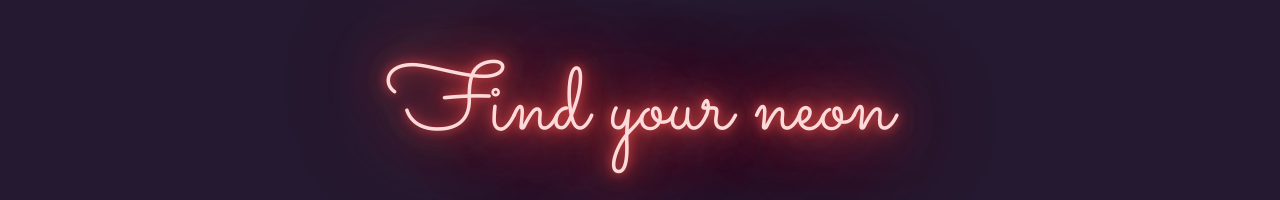
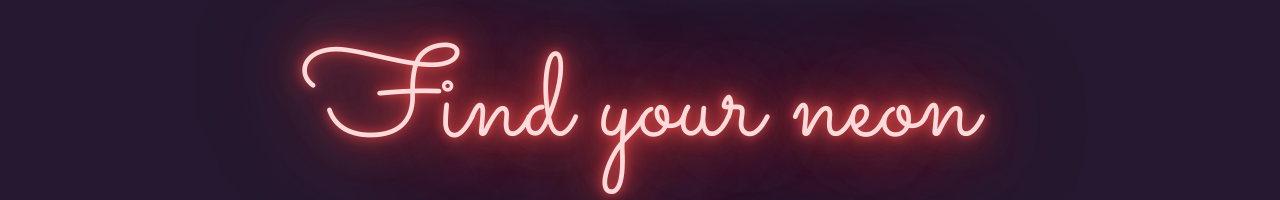
Before and after one commit to ogNG4/neon_store, a React (Create React App) app: page / in a window 1280 px wide. Shown: the part 170-370 px from the top of the page. Built offline with nearby package versions, Linux system fonts and the light colour scheme.

Commit message:
responsive about section

```diff
--- a/src/components/About/About.js
+++ b/src/components/About/About.js
@@ -11,7 +11,6 @@ const About = () => {
       <div className={css["typing-animation"]}>
         <div className={css.typewriter}>
           <TypeWriterEffect
-            widht="max-content"
             startDelay={2000}
             cursorColor="white"
             multiText={[
@@ -23,7 +22,7 @@ const About = () => {
             ]}
             multiTextDelay={1000}
             typeSpeed={50}
-            textAlignment="center"
+
           />
         </div>
       </div>
--- a/src/components/About/About.module.scss
+++ b/src/components/About/About.module.scss
@@ -1,4 +1,5 @@
 @import "../../global/Neons.scss";
+@import "../../global/Breakpoints.scss";
 
 .wrapper {
   margin-top: 5rem;
@@ -25,22 +26,42 @@
 }
 
 .typing-animation {
-
-    display: flex;
-
-justify-content: center;
+  display: flex;
+  justify-content: center;
   width: 100%;
   height: 30vh;
   font-family: "Roboto Mono";
   text-align: center;
   color: $blue-text-color;
   text-shadow: $neon-blue;
+  // background: blue;
 }
 
 .typewriter {
+  // background: red;
+  width: max-content;
+}
 
-  margin: 0 auto;
-  text-align: center;
-  width: 90%;
-  border: none;
+@include media-query-768 {
+  .header {
+    font-size: 8rem;
+  }
+  .typewriter{
+    font-size: 2rem;
+  }
 }
+
+@include media-query-1024{
+  .wrapper{
+    gap: 8rem;
+  }
+  .header {
+    font-size: 8rem;
+  }
+  .typing-animation{
+    width: 70%;
+  }
+  .typewriter{
+    font-size: 2rem;
+  }
+}
```
